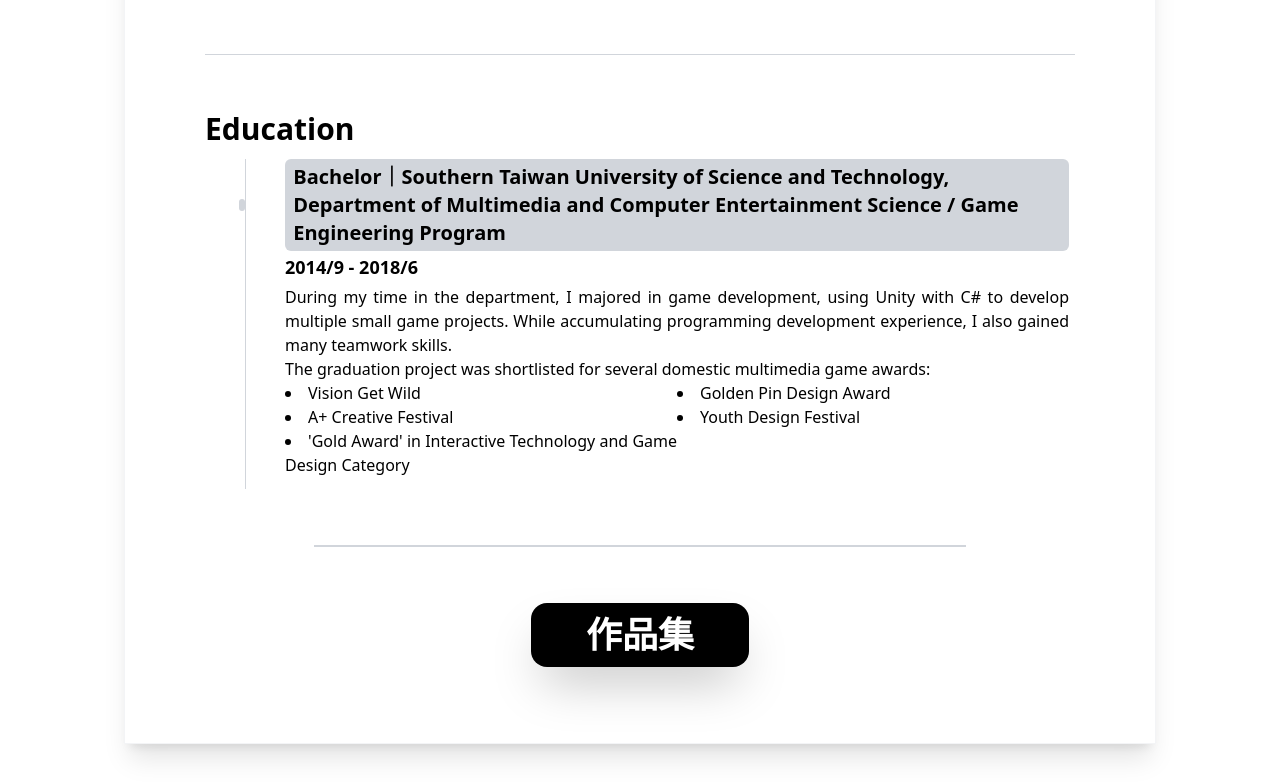
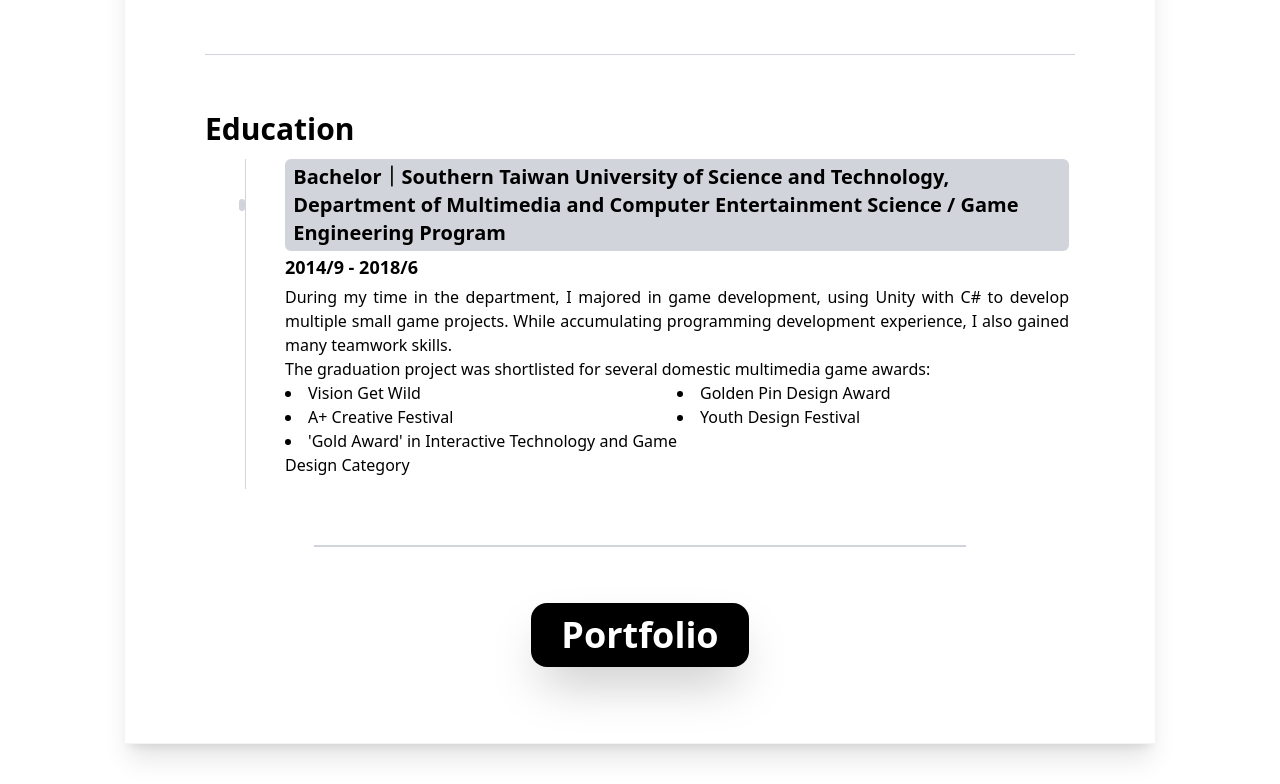
Before and after one commit to cs2338139/Resume, a Vue app: page /#en in a window 1280 px wide. Shown: the part 3071-3855 px from the top of the page. Built offline with nearby package versions, Linux system fonts and the light colour scheme.

Commit message:
feat: portfolio text

```diff
--- a/src/views/Home.vue
+++ b/src/views/Home.vue
@@ -159,7 +159,7 @@ provide("field", field);
       <timeline class="mb-10" :data="{ title: field?.education, content: info?.education }" />
 
       <div class="bg-gray-300 my-14 h-[1.5px] w-3/4 mx-auto" />
-      <buttonPortfolio @open="changeUrlQuery('portfolio')" class="mb-5 sm:mb-10" link="https://www.behance.net/JinChengLiang"> 作品集</buttonPortfolio>
+      <buttonPortfolio @open="changeUrlQuery('portfolio')" class="mb-5 sm:mb-10" link="https://www.behance.net/JinChengLiang"> {{ field?.portfolio }}</buttonPortfolio>
     </div>
     <popup :_data="projects" :_key="currentKey" v-if="popupState" />
   </div>
```
